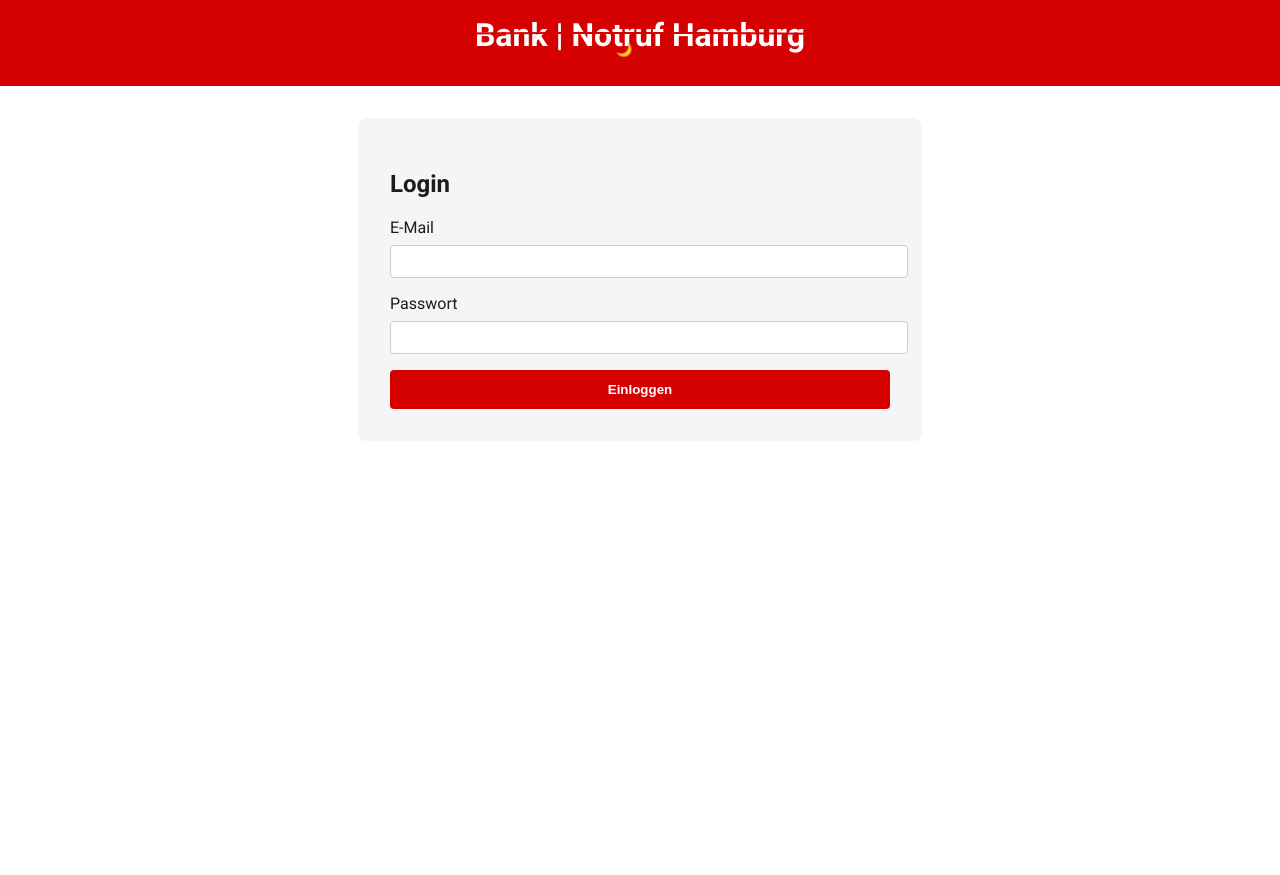
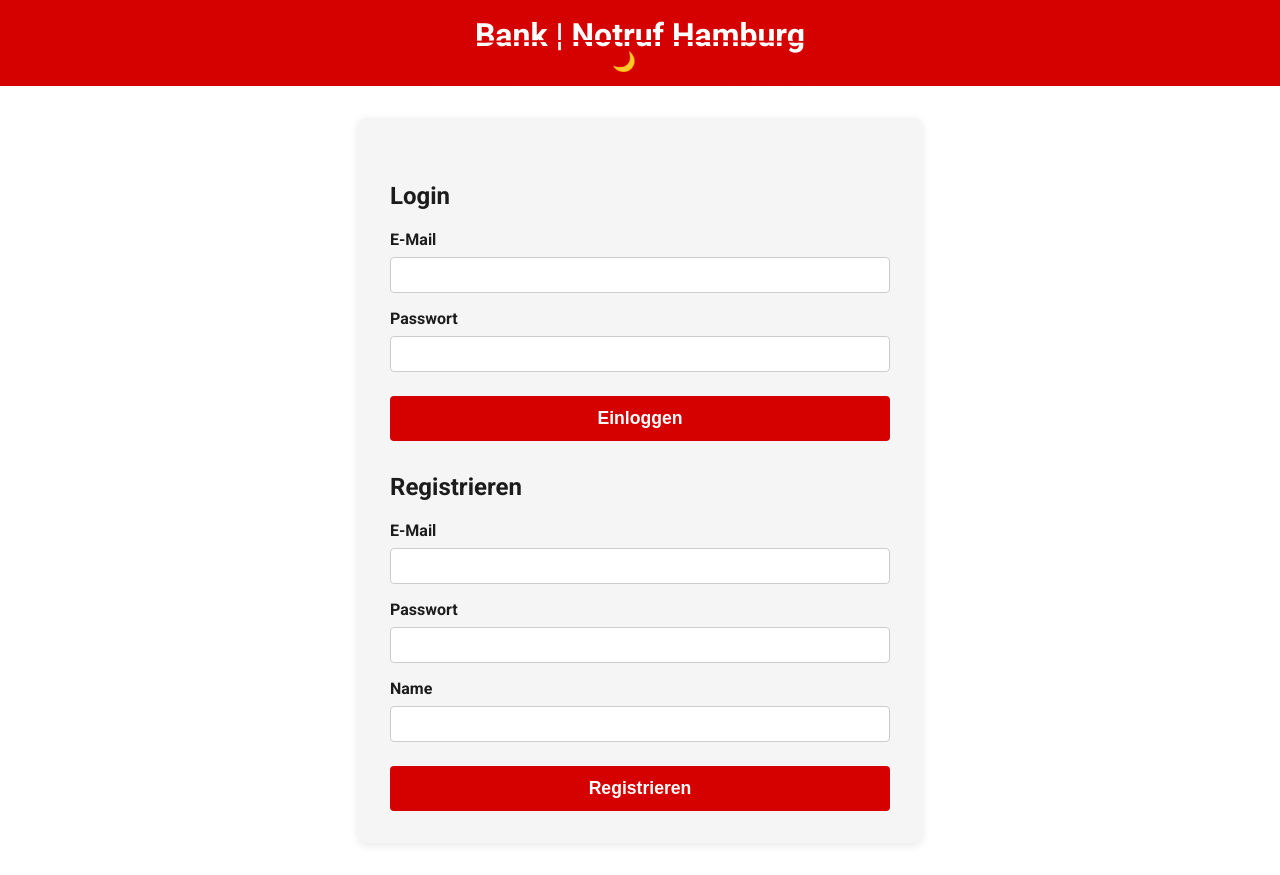
Before and after one commit to MGETZ-io/bank, a plain HTML site: page index.html in a window 1280 px wide. Before the commit the page ends 800 px from the top, so only its background shows below. Drawn offline with Linux system fonts and the light colour scheme; no server answers.

Commit message:
Update index.html

```diff
--- a/index.html
+++ b/index.html
@@ -1,10 +1,10 @@
 <!DOCTYPE html>
 <html lang="de">
 <head>
-  <meta charset="UTF-8">
-  <meta name="viewport" content="width=device-width, initial-scale=1.0">
+  <meta charset="UTF-8" />
+  <meta name="viewport" content="width=device-width, initial-scale=1" />
   <title>Notruf Hamburg Bank</title>
-  <link href="https://fonts.googleapis.com/css2?family=Roboto:wght@400;700&display=swap" rel="stylesheet">
+  <link href="https://fonts.googleapis.com/css2?family=Roboto:wght@400;700&display=swap" rel="stylesheet" />
   <style>
     :root {
       --rot: #d50000;
@@ -13,7 +13,6 @@
       --dunkel: #1c1c1c;
       --textHell: #eeeeee;
     }
-
     body {
       margin: 0;
       font-family: 'Roboto', sans-serif;
@@ -21,64 +20,67 @@
       color: var(--dunkel);
       transition: all 0.3s ease;
     }
-
     body.darkmode {
       background-color: var(--dunkel);
       color: var(--textHell);
     }
-
     header {
       background-color: var(--rot);
       color: var(--weiß);
       padding: 1rem;
       text-align: center;
     }
-
     main {
       max-width: 500px;
       margin: 2rem auto;
       padding: 2rem;
       background-color: var(--grau);
       border-radius: 8px;
+      box-shadow: 0 2px 8px rgba(0,0,0,0.1);
+      transition: background-color 0.3s ease;
     }
-
     main.darkmode {
       background-color: #2a2a2a;
     }
-
     h1 {
       margin: 0 0 1rem;
     }
-
+    h2 {
+      margin-top: 2rem;
+    }
     label {
       display: block;
       margin-top: 1rem;
+      font-weight: 700;
     }
-
     input {
       width: 100%;
       padding: 0.5rem;
       margin-top: 0.5rem;
       border: 1px solid #ccc;
       border-radius: 4px;
+      font-size: 1rem;
+      box-sizing: border-box;
     }
-
     button {
       background-color: var(--rot);
       color: var(--weiß);
       padding: 0.75rem;
       border: none;
       border-radius: 4px;
-      margin-top: 1rem;
+      margin-top: 1.5rem;
       cursor: pointer;
       width: 100%;
       font-weight: bold;
+      font-size: 1.1rem;
+      transition: background-color 0.2s ease;
     }
-
+    button:hover {
+      background-color: #b00000;
+    }
     .hidden {
       display: none;
     }
-
     .toggle-mode {
       position: fixed;
       top: 1rem;
@@ -89,15 +91,17 @@
       padding: 0.5rem;
       cursor: pointer;
       border-radius: 50%;
+      font-size: 1.2rem;
+      user-select: none;
+      transition: color 0.3s ease, border-color 0.3s ease;
     }
-
-    #dashboard {
-      margin-top: 2rem;
+    body.darkmode .toggle-mode {
+      color: var(--weiß);
+      border-color: var(--weiß);
     }
-
-    #adminButton {
-      margin-top: 1rem;
-      background-color: #333;
+    #dashboard p {
+      margin: 0.8rem 0;
+      font-size: 1.1rem;
     }
   </style>
 </head>
@@ -110,10 +114,19 @@
     <div id="auth">
       <h2>Login</h2>
       <label for="email">E-Mail</label>
-      <input type="email" id="email" required>
+      <input type="email" id="email" required />
       <label for="password">Passwort</label>
-      <input type="password" id="password" required>
+      <input type="password" id="password" required />
       <button onclick="login()">Einloggen</button>
+
+      <h2>Registrieren</h2>
+      <label for="regEmail">E-Mail</label>
+      <input type="email" id="regEmail" required />
+      <label for="regPassword">Passwort</label>
+      <input type="password" id="regPassword" required />
+      <label for="name">Name</label>
+      <input type="text" id="name" required />
+      <button onclick="register()">Registrieren</button>
     </div>
 
     <div id="dashboard" class="hidden">
@@ -122,14 +135,19 @@
       <p><strong>Kredite:</strong> <span id="kredite">0.00</span> €</p>
       <p><strong>Krypto-Investitionen:</strong> <span id="krypto">0.00</span> €</p>
       <button onclick="logout()">Ausloggen</button>
-      <button id="adminButton" class="hidden" onclick="location.href='admin.html'">Zur Admin-Seite</button>
     </div>
   </main>
 
   <script type="module">
     import { initializeApp } from "https://www.gstatic.com/firebasejs/10.12.2/firebase-app.js";
-    import { getAuth, signInWithEmailAndPassword, onAuthStateChanged, signOut } from "https://www.gstatic.com/firebasejs/10.12.2/firebase-auth.js";
-    import { getFirestore, doc, getDoc } from "https://www.gstatic.com/firebasejs/10.12.2/firebase-firestore.js";
+    import {
+      getAuth,
+      signInWithEmailAndPassword,
+      onAuthStateChanged,
+      signOut,
+      createUserWithEmailAndPassword
+    } from "https://www.gstatic.com/firebasejs/10.12.2/firebase-auth.js";
+    import { getFirestore, doc, getDoc, setDoc } from "https://www.gstatic.com/firebasejs/10.12.2/firebase-firestore.js";
 
     const firebaseConfig = {
       apiKey: "AIzaSyDMKTj0qcDVB5-_8BOsSf72BFJC6etDyIw",
@@ -148,14 +166,46 @@
     const kontostandSpan = document.getElementById("kontostand");
     const krediteSpan = document.getElementById("kredite");
     const kryptoSpan = document.getElementById("krypto");
-    const adminButton = document.getElementById("adminButton");
 
     function login() {
       const email = document.getElementById("email").value;
       const password = document.getElementById("password").value;
+      console.log("Login versucht mit", email); // Debug
       signInWithEmailAndPassword(auth, email, password)
         .then(() => console.log("Login erfolgreich"))
         .catch((error) => alert("Fehler beim Login: " + error.message));
+    }
+
+    async function register() {
+      const email = document.getElementById("regEmail").value;
+      const password = document.getElementById("regPassword").value;
+      const name = document.getElementById("name").value;
+
+      if (!email || !password || !name) {
+        alert("Bitte alle Felder ausfüllen!");
+        return;
+      }
+
+      try {
+        const userCredential = await createUserWithEmailAndPassword(auth, email, password);
+        const user = userCredential.user;
+
+        // User-Daten in Firestore speichern
+        await setDoc(doc(db, "users", user.uid), {
+          name: name,
+          kontostand: 4500, // Startguthaben
+          kredite: 0,
+          krypto: 0
+        });
+
+        alert("Registrierung erfolgreich! Du kannst dich jetzt einloggen.");
+        // Optional: Formular leeren
+        document.getElementById("regEmail").value = "";
+        document.getElementById("regPassword").value = "";
+        document.getElementById("name").value = "";
+      } catch (error) {
+        alert("Fehler bei der Registrierung: " + error.message);
+      }
     }
 
     function logout() {
@@ -165,6 +215,7 @@
     onAuthStateChanged(auth, async (user) => {
       const authDiv = document.getElementById("auth");
       const dash = document.getElementById("dashboard");
+
       if (user) {
         authDiv.classList.add("hidden");
         dash.classList.remove("hidden");
@@ -174,28 +225,26 @@
 
         if (docSnap.exists()) {
           const data = docSnap.data();
-          loginStatus.textContent = `Willkommen, ${data.name ?? user.email}`;
+          loginStatus.textContent = `Eingeloggt als ${data.name ?? user.email} (${user.email})`;
           kontostandSpan.textContent = Number(data.kontostand || 0).toFixed(2);
           krediteSpan.textContent = Number(data.kredite || 0).toFixed(2);
           kryptoSpan.textContent = Number(data.krypto || 0).toFixed(2);
-
-          if (data.admin === true) {
-            adminButton.classList.remove("hidden");
-          }
         } else {
           loginStatus.textContent = "Kein Zugriff – Konto nicht registriert.";
+          kontostandSpan.textContent = "0.00";
+          krediteSpan.textContent = "0.00";
+          kryptoSpan.textContent = "0.00";
         }
       } else {
         authDiv.classList.remove("hidden");
         dash.classList.add("hidden");
-        adminButton.classList.add("hidden");
       }
     });
 
     window.toggleDarkMode = function () {
       document.body.classList.toggle("darkmode");
       document.querySelector("main").classList.toggle("darkmode");
-    }
+    };
   </script>
 </body>
 </html>
```
